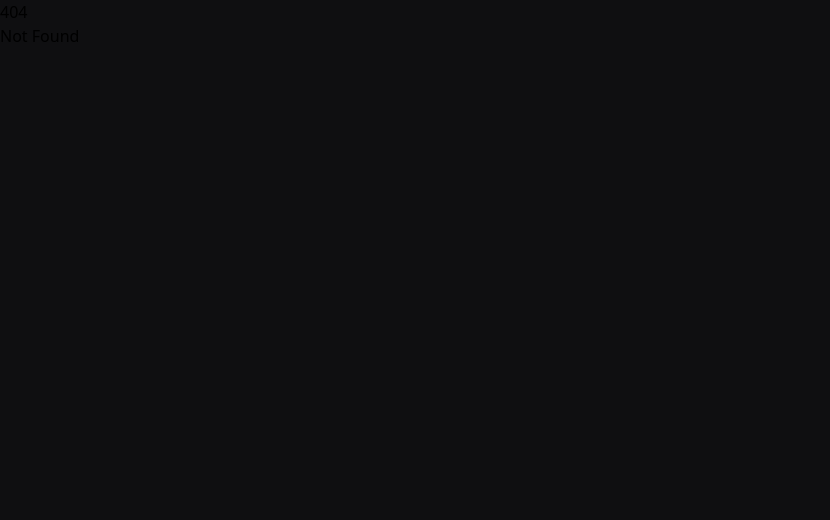
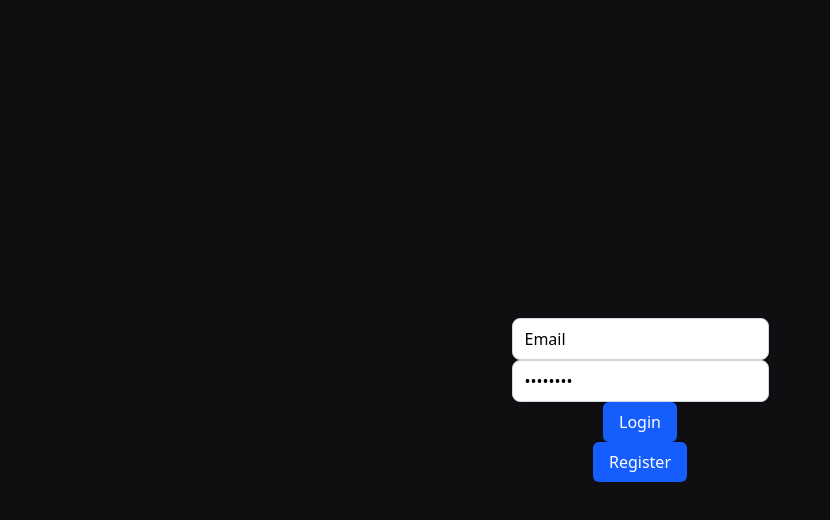
Before and after one commit to thorbm1500/inventar, a SvelteKit app: page /login in a window 1280 px wide. Before the commit this address had no page. Shown: the top 520 px of the page, without its empty margins (0-830 px from the left). Built offline with nearby package versions, Linux system fonts and the light colour scheme.

Commit message:
General work

```diff
--- a/src/routes/Header.svelte
+++ b/src/routes/Header.svelte
@@ -1,5 +1,5 @@
 <script lang="ts">
-import {page} from "$app/state";
+import { page } from "$app/state";
 </script>
 
 <section class="bg-light-header dark:bg-dark-header border-b-[0.1em] border-light-header-border dark:border-dark-header-border">
@@ -23,6 +23,7 @@ import {page} from "$app/state";
         <div class="header-links">
             <nav class="text-light-text-primary dark:text-dark-text-primary">
                 <a aria-current={page.url.pathname === '/' ? 'current-page' : undefined} title="Home" href="/">Home</a>
+                <a aria-current={page.url.pathname === '/inventories' ? 'current-page' : undefined} title="Inventories" href="/inventories">Inventories</a>
                 <a aria-current={page.url.pathname === '/categories' ? 'current-page' : undefined} title="Categories" href="/categories">Categories</a>
                 <a aria-current={page.url.pathname === '/about' ? 'current-page' : undefined} title="About" href="/about">About</a>
             </nav>
--- /dev/null
+++ b/src/routes/inventories/+page.svelte
@@ -0,0 +1,5 @@
+<script>
+    import Header from "../Header.svelte";
+</script>
+
+<Header/>
--- /dev/null
+++ b/src/routes/login/+page.svelte
@@ -0,0 +1,69 @@
+<script lang='ts'>
+    import {enhance} from '$app/forms';
+    import type {ActionData} from './$types';
+
+    let {form}: { form: ActionData } = $props();
+</script>
+<section>
+    <form method="post" action="?/login" use:enhance>
+        <label for="Email">
+            <input
+                    type="text"
+                    name="email"
+                    value="Email"
+                    class="bg-white border border-gray-300 shadow-sm focus:outline-none focus:ring-2 focus:ring-blue-500 focus:border-blue-500"
+            />
+        </label>
+        <label for="Password">
+            <input
+                    type="password"
+                    name="password"
+                    value="Password"
+                    class="bg-white border border-gray-300 shadow-sm focus:outline-none focus:ring-2 focus:ring-blue-500 focus:border-blue-500"
+            />
+        </label>
+        <button class="bg-blue-600 text-white px-4 py-2 rounded-md hover:bg-blue-700 transition"
+        >Login
+        </button>
+        <button
+                formaction="?/register"
+                class="bg-blue-600 text-white px-4 py-2 rounded-md hover:bg-blue-700 transition"
+        >Register
+        </button>
+    </form>
+    <p style='color: red'>{form?.message ?? ''}</p>
+</section>
+
+<style>
+    section {
+        justify-content: center;
+        align-content: center;
+        align-items: center;
+        height: 100%;
+        width: 100%;
+
+        form {
+            display: flex;
+            flex-flow: column nowrap;
+            justify-content: center;
+            align-items: center;
+
+            label {
+                display: flex;
+                flex-direction: column nowrap;
+                color: white;
+            }
+
+            label input {
+                border-radius: 8px;
+                color: black;
+            }
+
+            button {
+                width: fit-content;
+                margin-left: .2em;
+                margin-right: .2em;
+            }
+        }
+    }
+</style>
```
Also changed, not shown: src/routes/inventory/+page.svelte (added).
